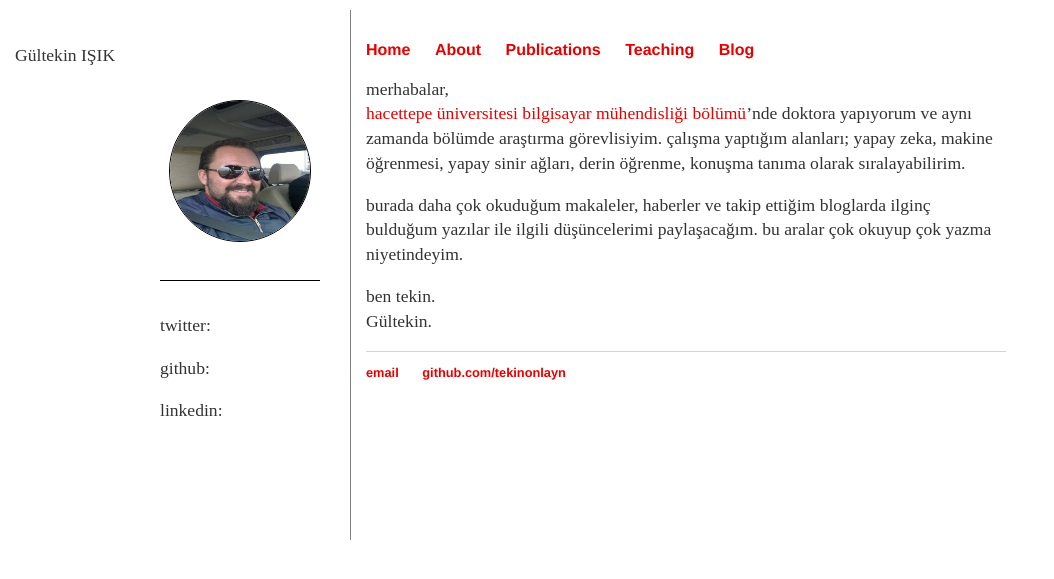
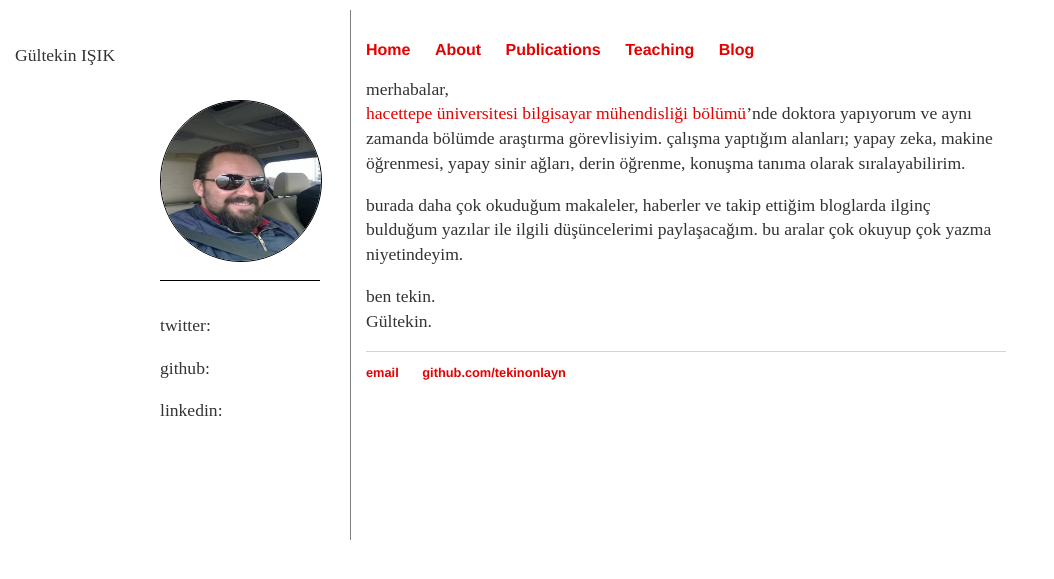
Before and after one commit to tekinonlayn/gi.github.io, a Jekyll site: the page built from cv/cv.html, in a window 1280 px wide. Shown: the top 579 px of the page, without its empty margins (0-1054 px from the left). Built offline with Jekyll 4.4.1, drawn with Linux system fonts in a browser that asks for light colours.

Commit message:
Update varsay.html

```diff
--- a/_layouts/varsay.html
+++ b/_layouts/varsay.html
@@ -9,7 +9,7 @@
 		<div id="sol">
 			<p>Gültekin IŞIK</p>
 			<div id="foto">
-				<img src="/img/profile.jpg" width="140px" height="140px">
+				<img src="/img/profile.jpg" width="160px" height="160px">
 
 			</div>
 			<div id="bilgi">
```
